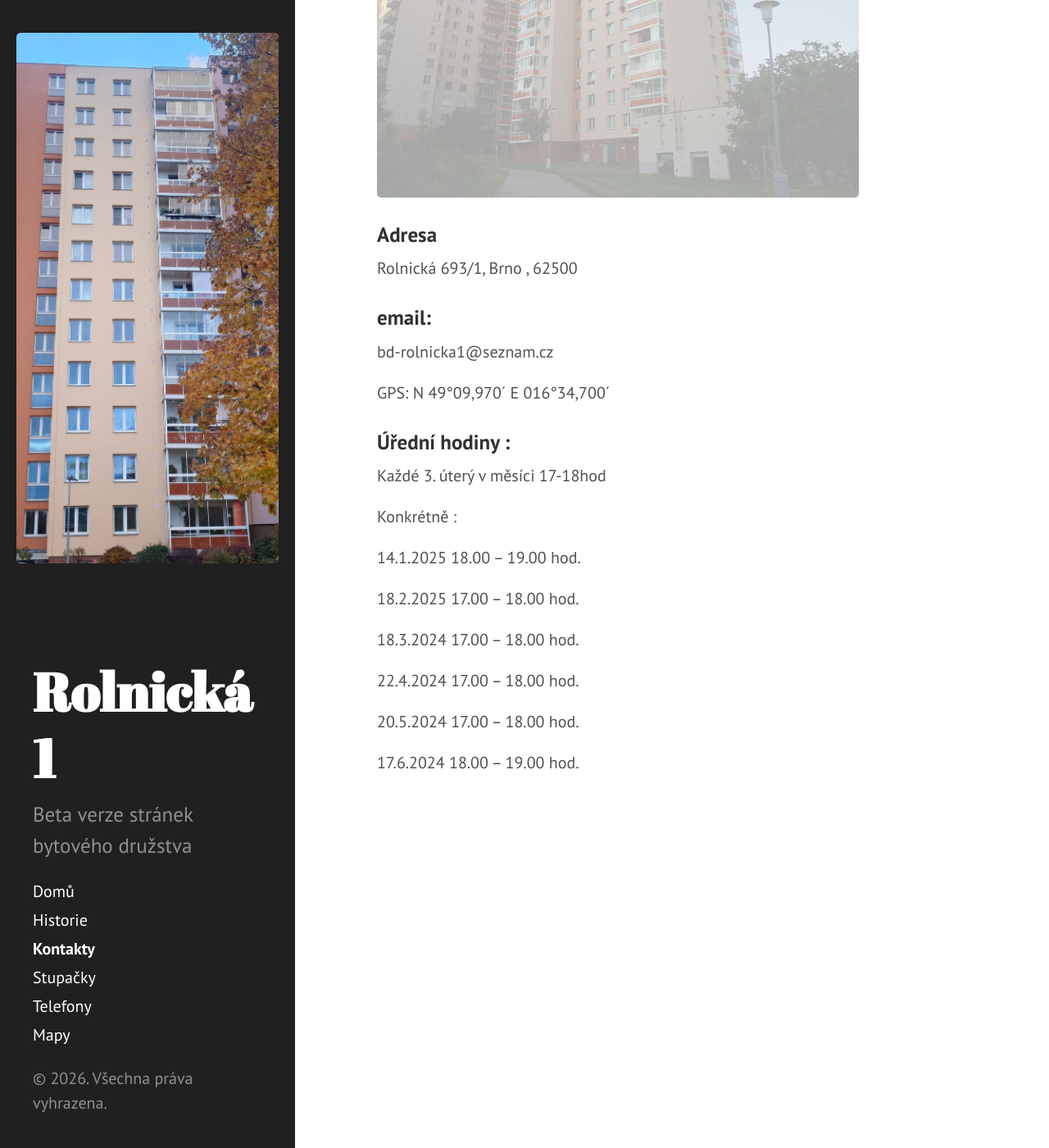
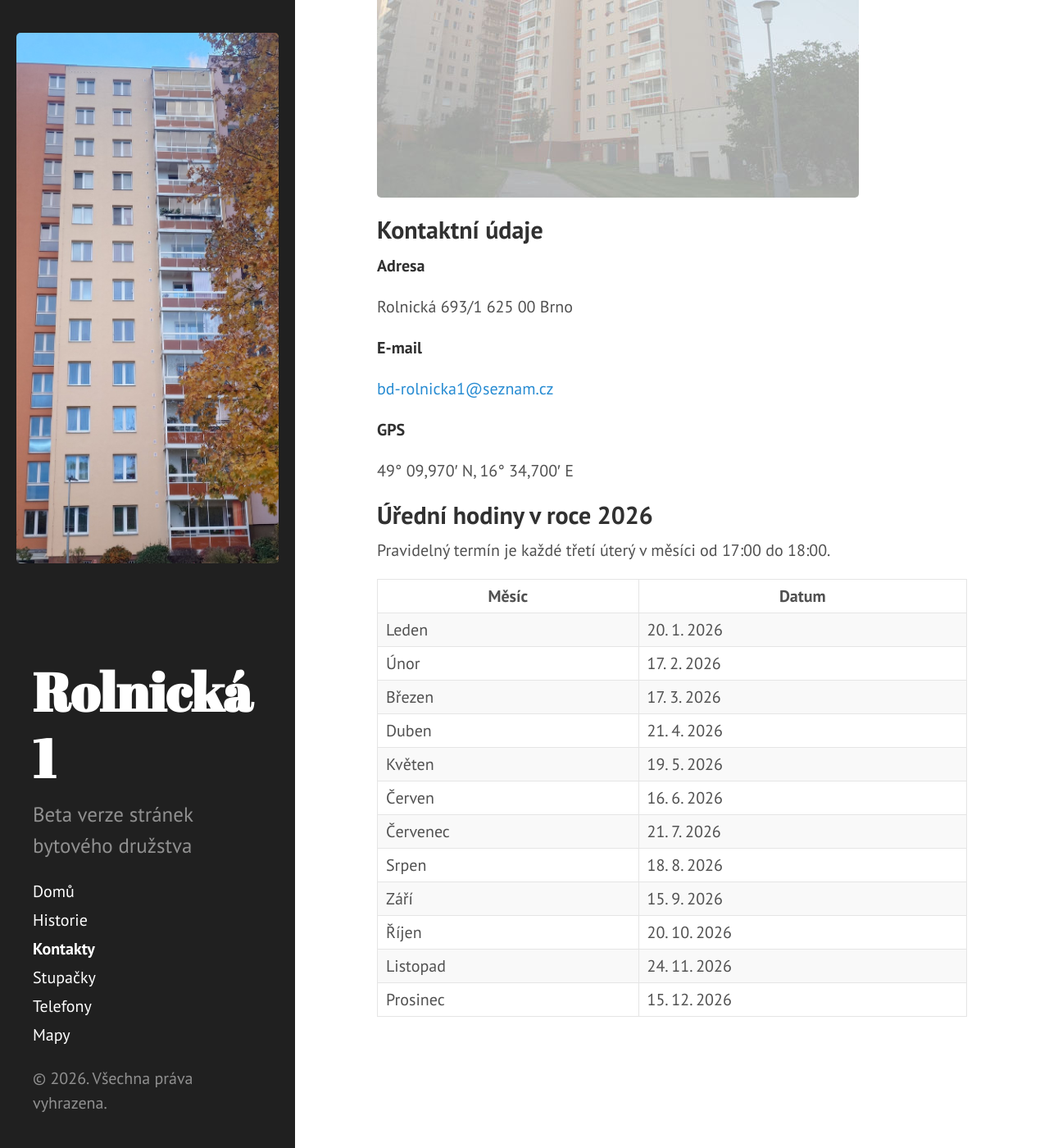
Before and after one commit to Kraksna83/rol1, a Jekyll site: the page built from 2012-02-06-kontakty.md, in a window 1280 px wide and 1400 px high, scrolled down 340 px. Shown: the whole window at 82% size. Built offline with Jekyll 4.4.1, drawn with Linux system fonts in a browser that asks for light colours.

Commit message:
peknejsi kontakty

```diff
--- a/2012-02-06-kontakty.md
+++ b/2012-02-06-kontakty.md
@@ -3,31 +3,38 @@ layout: page
 title: Kontakty
 ---
 
+![Dům na adrese Rolnická 693/1]({{ site.baseurl }}/public/dddd.jpg "Dům na adrese Rolnická 693/1")
 
-![placeholder]({{ site.baseurl }}/public/dddd.jpg "Large example image")
-### Adresa
-Rolnická 693/1, Brno , 62500
+## Kontaktní údaje
 
-### email:
-bd-rolnicka1@seznam.cz
+**Adresa**
 
-GPS:
-N 49°09,970´
-E 016°34,700´
+Rolnická 693/1
+625 00 Brno
 
-### Úřední hodiny :
-Každé 3. úterý v měsíci 17-18hod
+**E-mail**
 
-Konkrétně :
+[bd-rolnicka1@seznam.cz](mailto:bd-rolnicka1@seznam.cz)
 
-14.1.2025 18.00 – 19.00 hod.
+**GPS**
 
-18.2.2025 17.00 – 18.00 hod.
+49° 09,970′ N, 16° 34,700′ E
 
-18.3.2024 17.00 – 18.00 hod.
+## Úřední hodiny v roce 2026
 
-22.4.2024 17.00 – 18.00 hod.
+Pravidelný termín je každé třetí úterý v měsíci od 17:00 do 18:00.
 
-20.5.2024 17.00 – 18.00 hod.
-
-17.6.2024 18.00 – 19.00 hod.
+| Měsíc | Datum |
+|---|---|
+| Leden | 20. 1. 2026 |
+| Únor | 17. 2. 2026 |
+| Březen | 17. 3. 2026 |
+| Duben | 21. 4. 2026 |
+| Květen | 19. 5. 2026 |
+| Červen | 16. 6. 2026 |
+| Červenec | 21. 7. 2026 |
+| Srpen | 18. 8. 2026 |
+| Září | 15. 9. 2026 |
+| Říjen | 20. 10. 2026 |
+| Listopad | 24. 11. 2026 |
+| Prosinec | 15. 12. 2026 |
```
